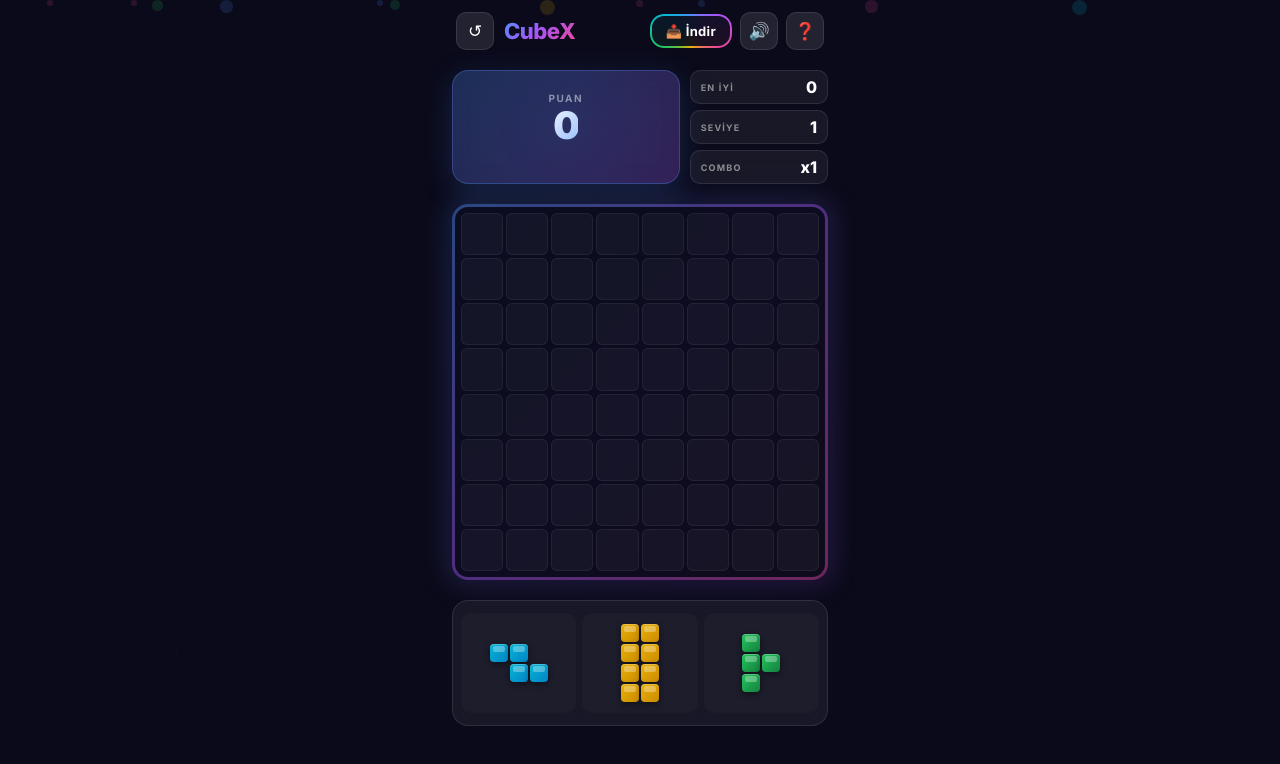
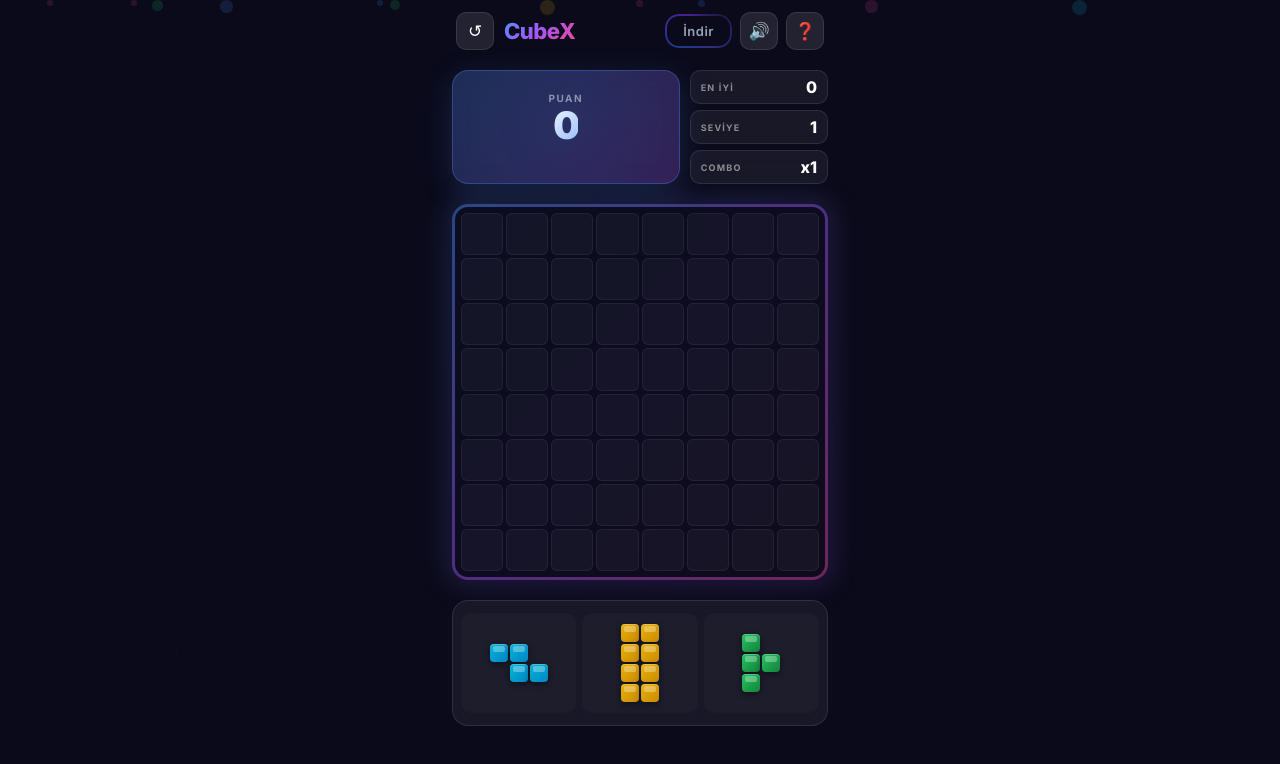
Before and after one commit to xevrado/CubeX, a website: page index.html in a window 1280 px wide. Shown: the top 764 px of the page. Drawn offline with Linux system fonts and the light colour scheme; a web font is replaced by a local one.

Commit message:
İndirme butonu koyu tema ve sade görünüm

```diff
--- a/index.html
+++ b/index.html
@@ -32,7 +32,7 @@
       <div class="header-right">
         <a class="download-btn" id="downloadBtn" href="https://github.com/xevrado/CubeX/releases/download/latest/app-debug.apk" download="CubeX.apk" title="APK İndir">
           <span class="download-btn-border"></span>
-          <span class="download-btn-content">📥 İndir</span>
+          <span class="download-btn-content">İndir</span>
         </a>
         <button class="icon-btn" id="soundBtn" title="Ses">🔊</button>
         <button class="icon-btn" id="helpBtn" title="Yardım">❓</button>
--- a/style.css
+++ b/style.css
@@ -171,15 +171,13 @@ body {
   border-radius: 14px;
   background: conic-gradient(
     from var(--btn-angle, 0deg),
-    #4f8ef7,
-    #a855f7,
-    #ec4899,
-    #eab308,
-    #22c55e,
-    #06b6d4,
-    #4f8ef7
+    #1e3a8a, /* Koyu Lacivert */
+    #4c1d95, /* Koyu Mor */
+    #1e1b4b, /* Gece Mavisi */
+    #312e81, /* İndigo */
+    #1e3a8a
   );
-  animation: rotateBorder 2.5s linear infinite;
+  animation: rotateBorder 3s linear infinite;
   pointer-events: none;
 }
 
@@ -201,13 +199,13 @@ body {
   display: flex;
   align-items: center;
   gap: 4px;
-  padding: 7px 14px;
+  padding: 7px 16px;
   border-radius: 12px;
-  background: rgba(10, 10, 26, 0.92);
-  color: white;
+  background: #0a0a1a;
+  color: #94a3b8; /* Mat Gümüş/Gri yazı */
   font-size: 13px;
-  font-weight: 700;
-  letter-spacing: 0.3px;
+  font-weight: 600;
+  letter-spacing: 0.5px;
   white-space: nowrap;
   pointer-events: none;
 }
@@ -215,21 +213,19 @@ body {
 .download-btn::after {
   content: '';
   position: absolute;
-  inset: -4px;
+  inset: -2px;
   border-radius: 18px;
   background: conic-gradient(
     from var(--btn-angle, 0deg),
-    rgba(79, 142, 247, 0.4),
-    rgba(168, 85, 247, 0.4),
-    rgba(236, 72, 153, 0.4),
-    rgba(234, 179, 8, 0.4),
-    rgba(34, 197, 94, 0.4),
-    rgba(6, 182, 212, 0.4),
-    rgba(79, 142, 247, 0.4)
+    rgba(30, 58, 138, 0.3),
+    rgba(76, 29, 149, 0.3),
+    rgba(30, 27, 75, 0.3),
+    rgba(49, 46, 129, 0.3),
+    rgba(30, 58, 138, 0.3)
   );
-  filter: blur(8px);
+  filter: blur(6px);
   z-index: -1;
-  animation: rotateBorder 2.5s linear infinite;
+  animation: rotateBorder 3s linear infinite;
   pointer-events: none;
 }
 
--- a/www/style.css
+++ b/www/style.css
@@ -171,15 +171,13 @@ body {
   border-radius: 14px;
   background: conic-gradient(
     from var(--btn-angle, 0deg),
-    #4f8ef7,
-    #a855f7,
-    #ec4899,
-    #eab308,
-    #22c55e,
-    #06b6d4,
-    #4f8ef7
+    #1e3a8a, /* Koyu Lacivert */
+    #4c1d95, /* Koyu Mor */
+    #1e1b4b, /* Gece Mavisi */
+    #312e81, /* İndigo */
+    #1e3a8a
   );
-  animation: rotateBorder 2.5s linear infinite;
+  animation: rotateBorder 3s linear infinite;
   pointer-events: none;
 }
 
@@ -201,13 +199,13 @@ body {
   display: flex;
   align-items: center;
   gap: 4px;
-  padding: 7px 14px;
+  padding: 7px 16px;
   border-radius: 12px;
-  background: rgba(10, 10, 26, 0.92);
-  color: white;
+  background: #0a0a1a;
+  color: #94a3b8; /* Mat Gümüş/Gri yazı */
   font-size: 13px;
-  font-weight: 700;
-  letter-spacing: 0.3px;
+  font-weight: 600;
+  letter-spacing: 0.5px;
   white-space: nowrap;
   pointer-events: none;
 }
@@ -215,21 +213,19 @@ body {
 .download-btn::after {
   content: '';
   position: absolute;
-  inset: -4px;
+  inset: -2px;
   border-radius: 18px;
   background: conic-gradient(
     from var(--btn-angle, 0deg),
-    rgba(79, 142, 247, 0.4),
-    rgba(168, 85, 247, 0.4),
-    rgba(236, 72, 153, 0.4),
-    rgba(234, 179, 8, 0.4),
-    rgba(34, 197, 94, 0.4),
-    rgba(6, 182, 212, 0.4),
-    rgba(79, 142, 247, 0.4)
+    rgba(30, 58, 138, 0.3),
+    rgba(76, 29, 149, 0.3),
+    rgba(30, 27, 75, 0.3),
+    rgba(49, 46, 129, 0.3),
+    rgba(30, 58, 138, 0.3)
   );
-  filter: blur(8px);
+  filter: blur(6px);
   z-index: -1;
-  animation: rotateBorder 2.5s linear infinite;
+  animation: rotateBorder 3s linear infinite;
   pointer-events: none;
 }
 
```
Also changed, not shown: www/index.html (+1 -1 lines).
